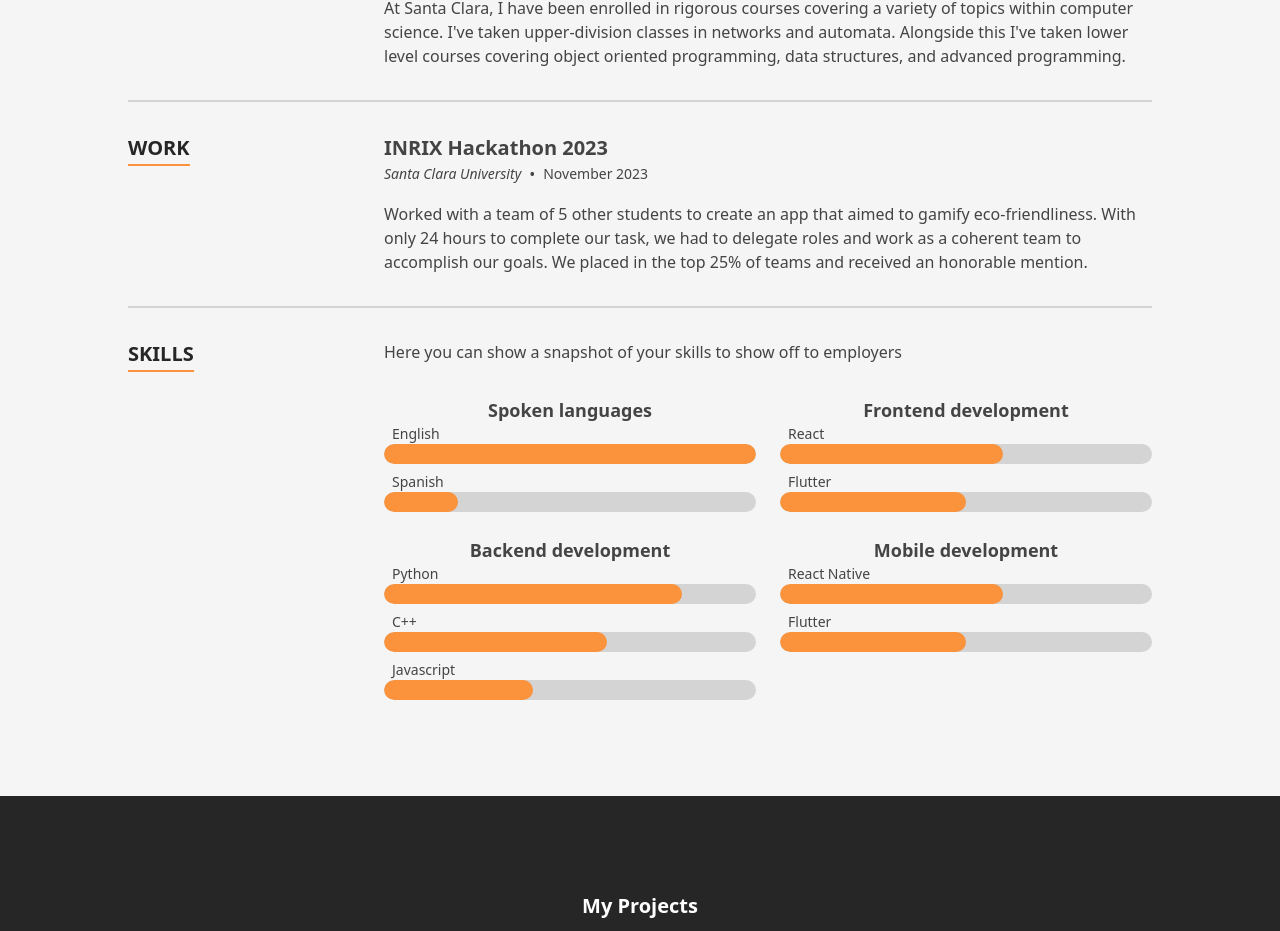
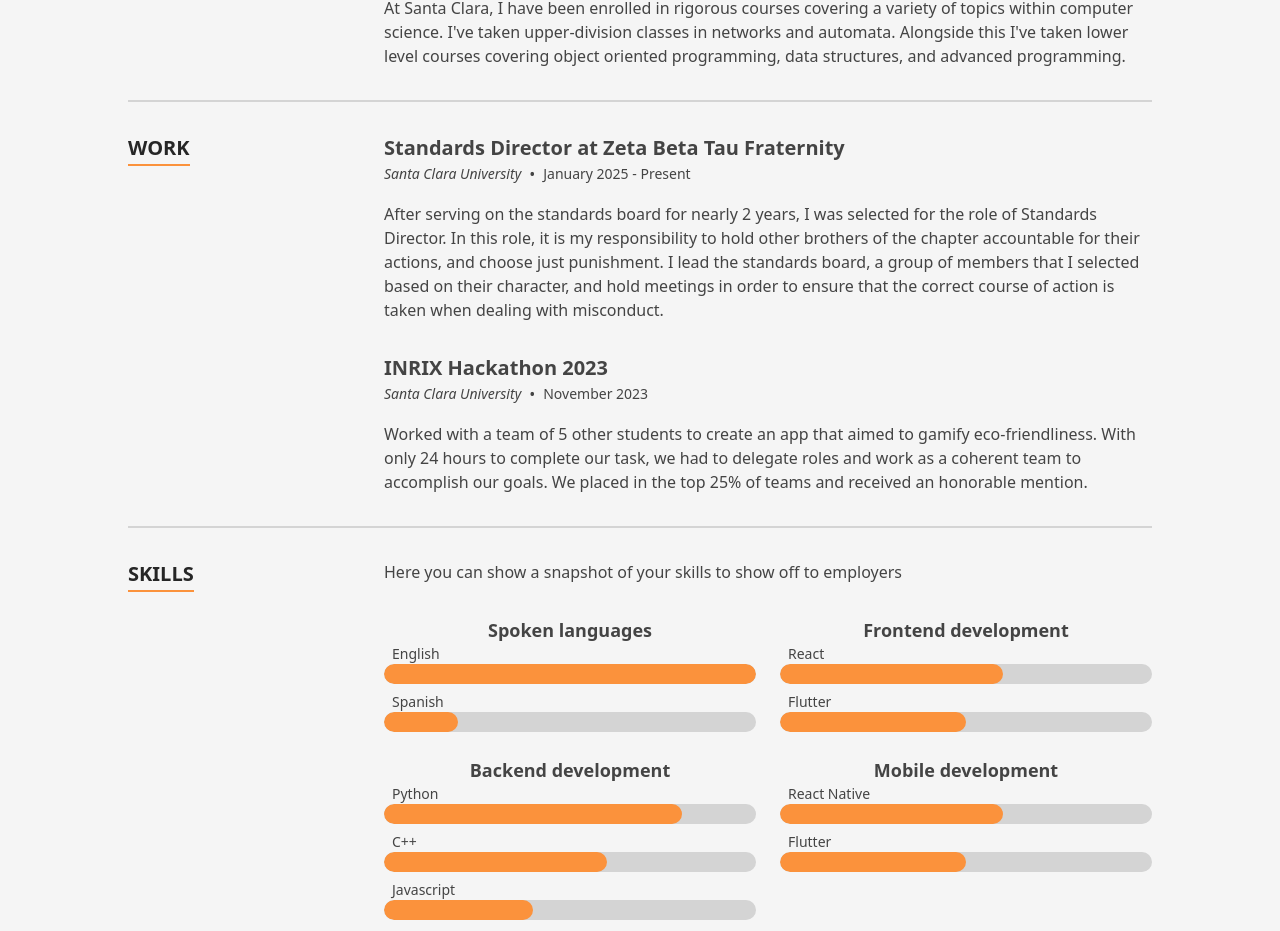
Before and after one commit to Shmurray12/shane-resume, a Next.js app: page /shane-resume/ in a window 1280 px wide. Shown: the part 1476-2407 px from the top of the page. Built offline with nearby package versions, Linux system fonts and the light colour scheme.

Commit message:
updating work experience

```diff
--- a/src/data/data.tsx
+++ b/src/data/data.tsx
@@ -277,6 +277,19 @@ export const education: TimelineItem[] = [
 
 export const experience: TimelineItem[] = [
   {
+    date: 'January 2025 - Present',
+    location: 'Santa Clara University',
+    title: 'Standards Director at Zeta Beta Tau Fraternity',
+    content: (
+      <p>
+        After serving on the standards board for nearly 2 years, I was selected for the role of Standards Director. In
+        this role, it is my responsibility to hold other brothers of the chapter accountable for their actions, and
+        choose just punishment. I lead the standards board, a group of members that I selected based on their character,
+        and hold meetings in order to ensure that the correct course of action is taken when dealing with misconduct.
+      </p>
+    ),
+  },
+  {
     date: 'November 2023',
     location: 'Santa Clara University',
     title: 'INRIX Hackathon 2023',
```
